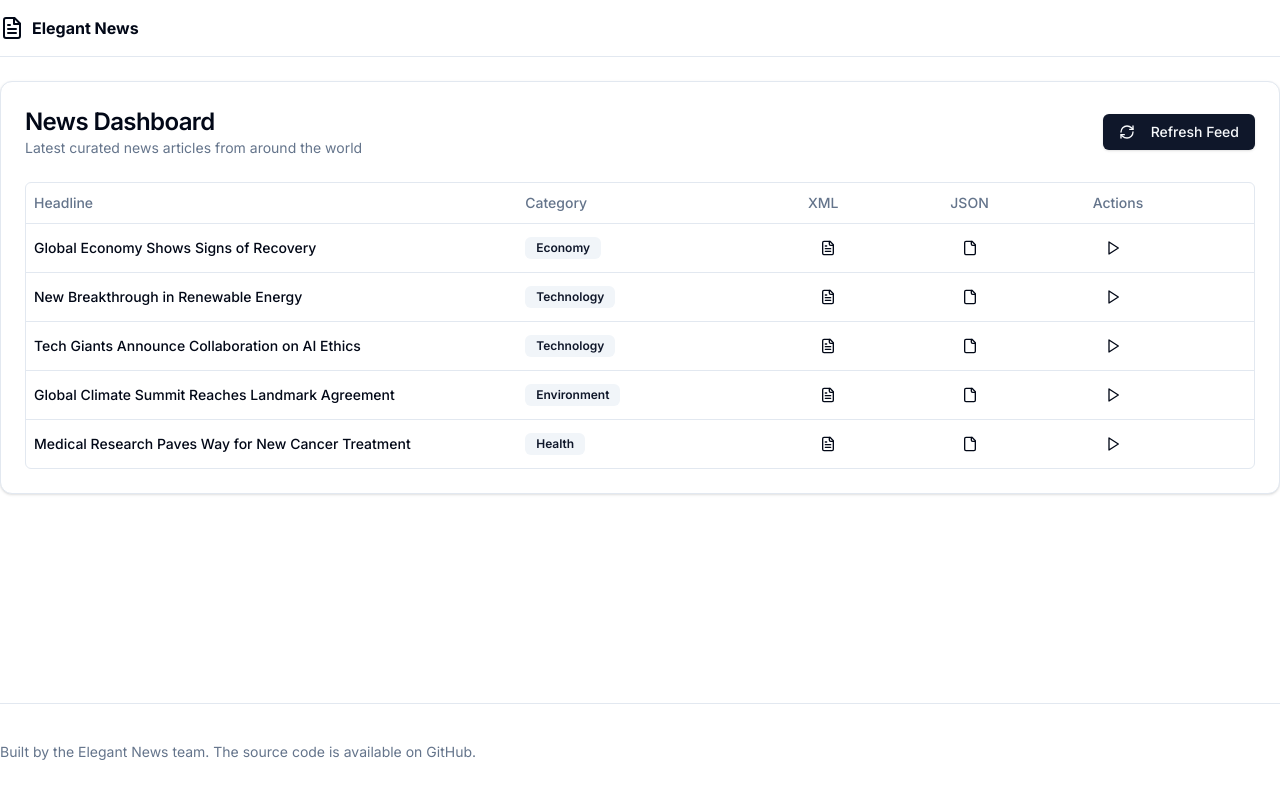
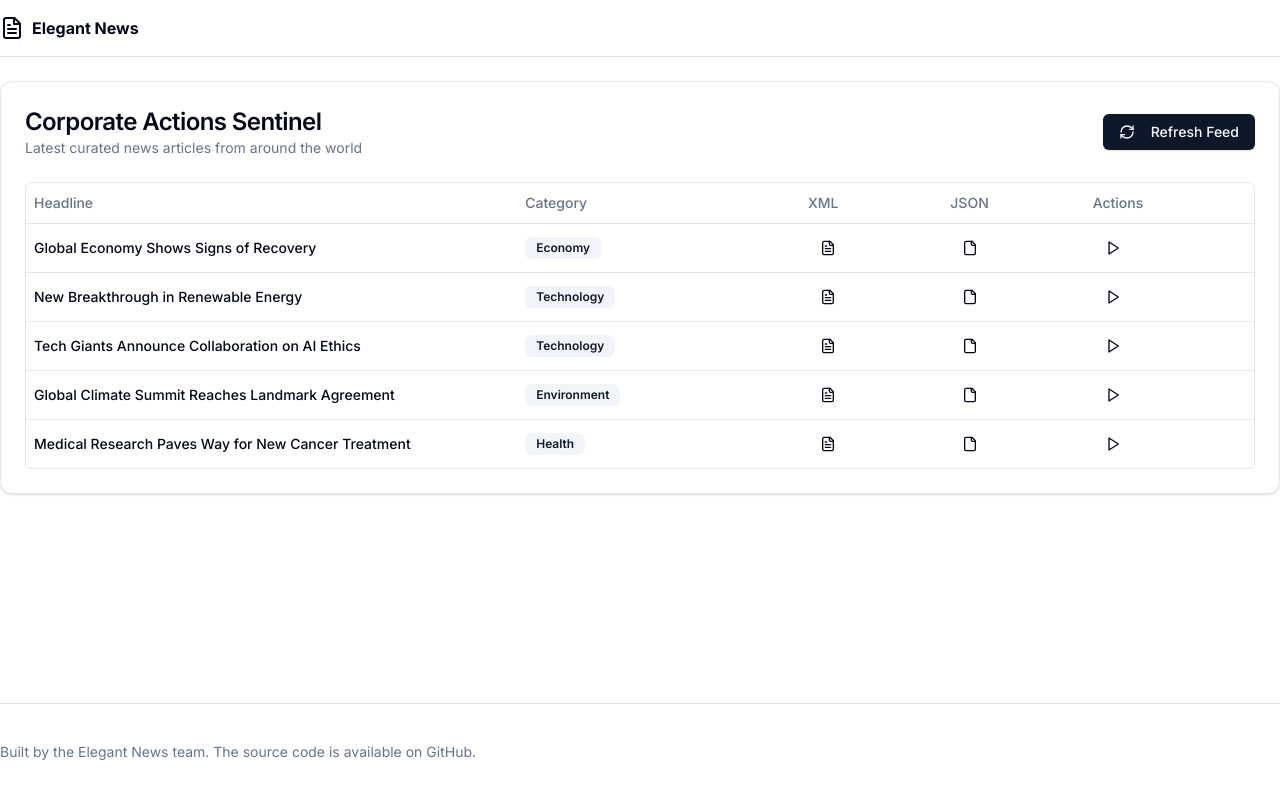
Before and after one commit to finos-labs/dtcch-2025-trade-header-unicorns, a Next.js app in the folder UI/th-corporate-actions-sentinel/: page / in a window 1280 px wide. Built offline with nearby package versions, Linux system fonts and the light colour scheme.

Commit message:
Rename titles and description
Signed-off-by: arnauoller <aoller@tradeheader.com>

```diff
--- a/UI/th-corporate-actions-sentinel/app/layout.tsx
+++ b/UI/th-corporate-actions-sentinel/app/layout.tsx
@@ -9,8 +9,8 @@ import { Toaster } from "@/components/ui/toaster"
 const inter = Inter({ subsets: ["latin"] })
 
 export const metadata: Metadata = {
-  title: "Elegant News Dashboard",
-  description: "A sophisticated dashboard displaying curated news articles with detailed information",
+  title: "Corporate Actions Sentinel",
+  description: "A dashboard displaying news articles about corporate actions, their transformation to ISO message and the matching your CDM trades to create an accepted workflow step",
 }
 
 export default function RootLayout({
--- a/UI/th-corporate-actions-sentinel/components/elegant-news-dashboard.tsx
+++ b/UI/th-corporate-actions-sentinel/components/elegant-news-dashboard.tsx
@@ -98,7 +98,7 @@ export function ElegantNewsDashboard() {
       <CardHeader>
         <div className="flex items-center justify-between">
           <div>
-            <CardTitle className="text-2xl">News Dashboard</CardTitle>
+            <CardTitle className="text-2xl">Corporate Actions Sentinel</CardTitle>
             <CardDescription>Latest curated news articles from around the world</CardDescription>
           </div>
           <Button onClick={receiveFeed} className="ml-auto">
```
